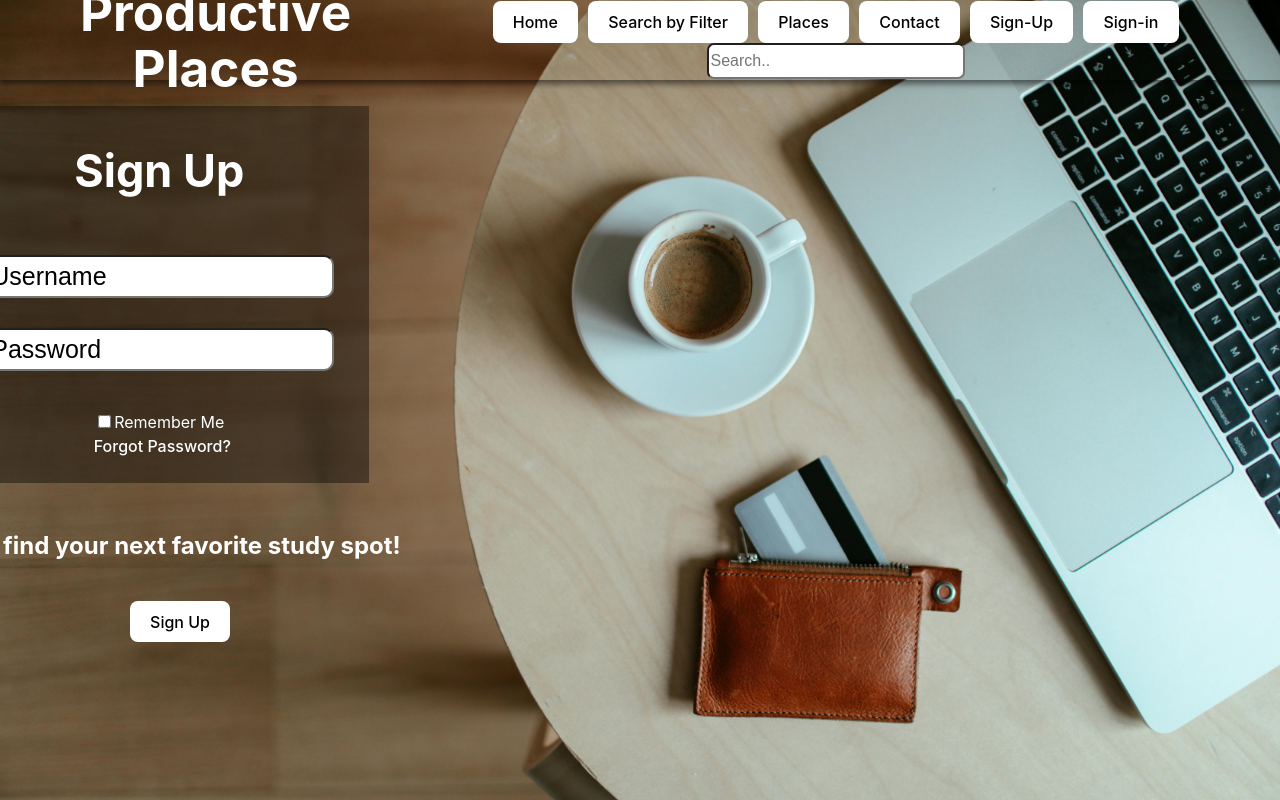
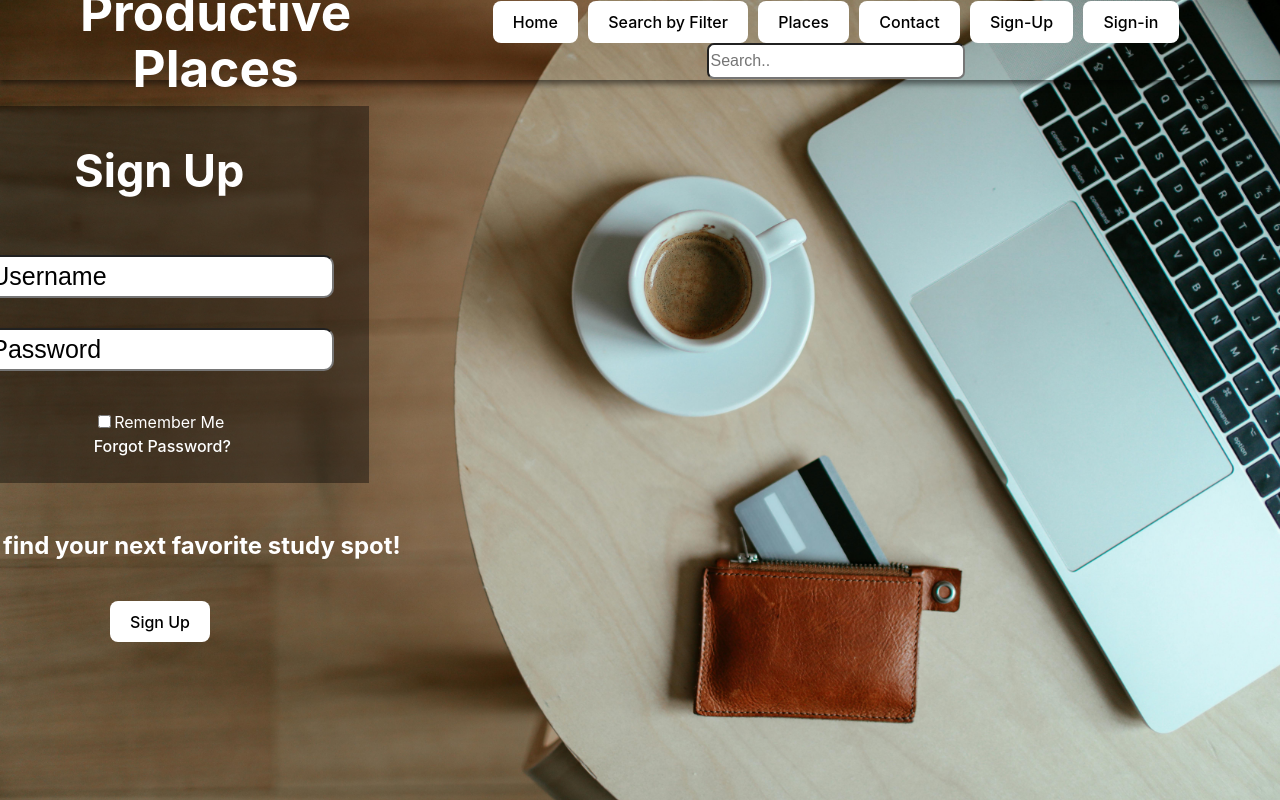
Before and after one commit to Christian-Mirt/S25-Gold, a React (Vite) app in the folder productive-places/: page /signup in a window 1280 px wide. Built offline with nearby package versions, Linux system fonts and the light colour scheme.

Commit message:
quick recenter of button

```diff
--- a/productive-places/src/features/SignUp/SignUp.css
+++ b/productive-places/src/features/SignUp/SignUp.css
@@ -14,7 +14,7 @@
   .signBttn{
     background-color: white;
     color: black;
-    transform: translate(-460px, -20px);
+    transform: translate(-480px, -20px);
   }
 
   .loginInfo{
```
